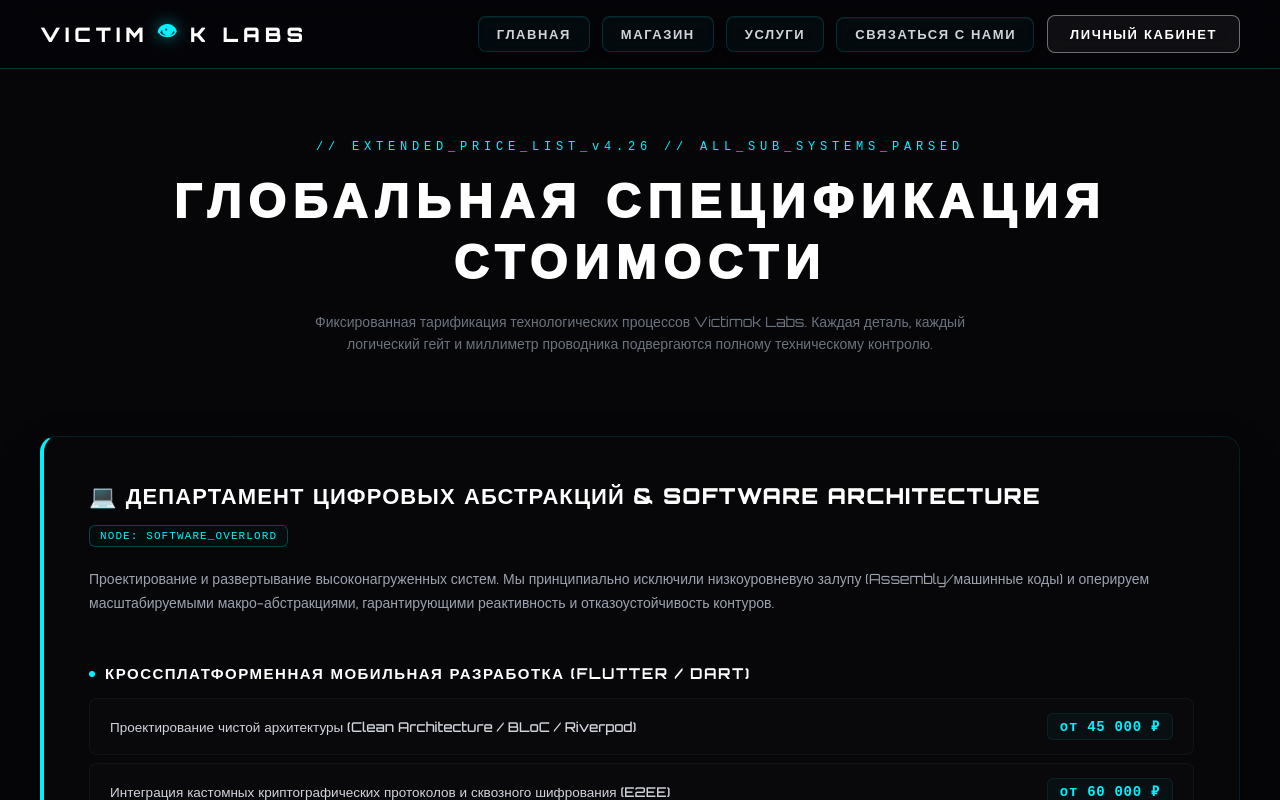
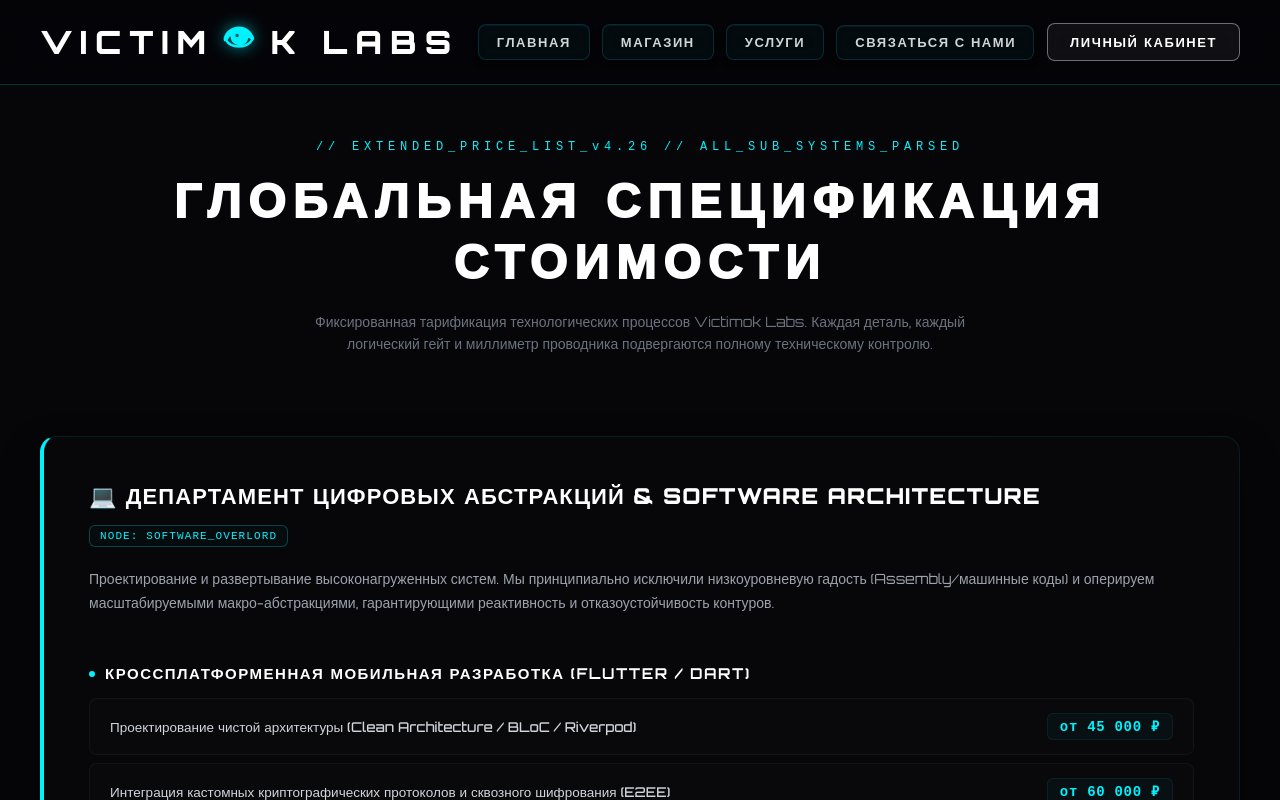
Before and after one commit to Johny-Silverhand/victimok-labs, a Next.js app: page /services in a window 1280 px wide. Shown: the top 800 px of the page. Built offline with nearby package versions, Linux system fonts and the light colour scheme.

Commit message:
Изменение интерфейса и доработка текстовых блоков

```diff
--- a/app/globals.css
+++ b/app/globals.css
@@ -50,7 +50,12 @@ body {
   color: #00f2ff !important;
   animation: eye-glow 2s infinite ease-in-out;
   cursor: pointer;
+
+  /* Добавь эти строки */
+  font-size: 90px !important; /* Если это иконка-шрифт */
+  padding: 10px;              /* Добавит "воздуха" вокруг */
 }
+
 
 /* ТЕ САМЫЕ КРАСИВЫЕ КНОПКИ */
 .cyber-btn {
--- a/app/services/page.tsx
+++ b/app/services/page.tsx
@@ -6,7 +6,7 @@ export default function ServicesPage() {
       category: "💻 ДЕПАРТАМЕНТ ЦИФРОВЫХ АБСТРАКЦИЙ & SOFTWARE ARCHITECTURE",
       badge: "NODE: SOFTWARE_OVERLORD",
       color: "#00f2ff",
-      description: "Проектирование и развертывание высоконагруженных систем. Мы принципиально исключили низкоуровневую залупу (Assembly/машинные коды) и оперируем масштабируемыми макро-абстракциями, гарантирующими реактивность и отказоустойчивость контуров.",
+      description: "Проектирование и развертывание высоконагруженных систем. Мы принципиально исключили низкоуровневую гадость (Assembly/машинные коды) и оперируем масштабируемыми макро-абстракциями, гарантирующими реактивность и отказоустойчивость контуров.",
       groups: [
         {
           groupName: "Кроссплатформенная мобильная разработка (Flutter / Dart)",
--- a/components/Navbar.tsx
+++ b/components/Navbar.tsx
@@ -80,7 +80,7 @@ export const Navbar = () => {
               fontWeight: 900,
               textTransform: 'uppercase',
               letterSpacing: '0.25em',
-              fontSize: '20px',
+              fontSize: '32px',
               display: 'flex',
               alignItems: 'center',
               gap: '8px'
```
